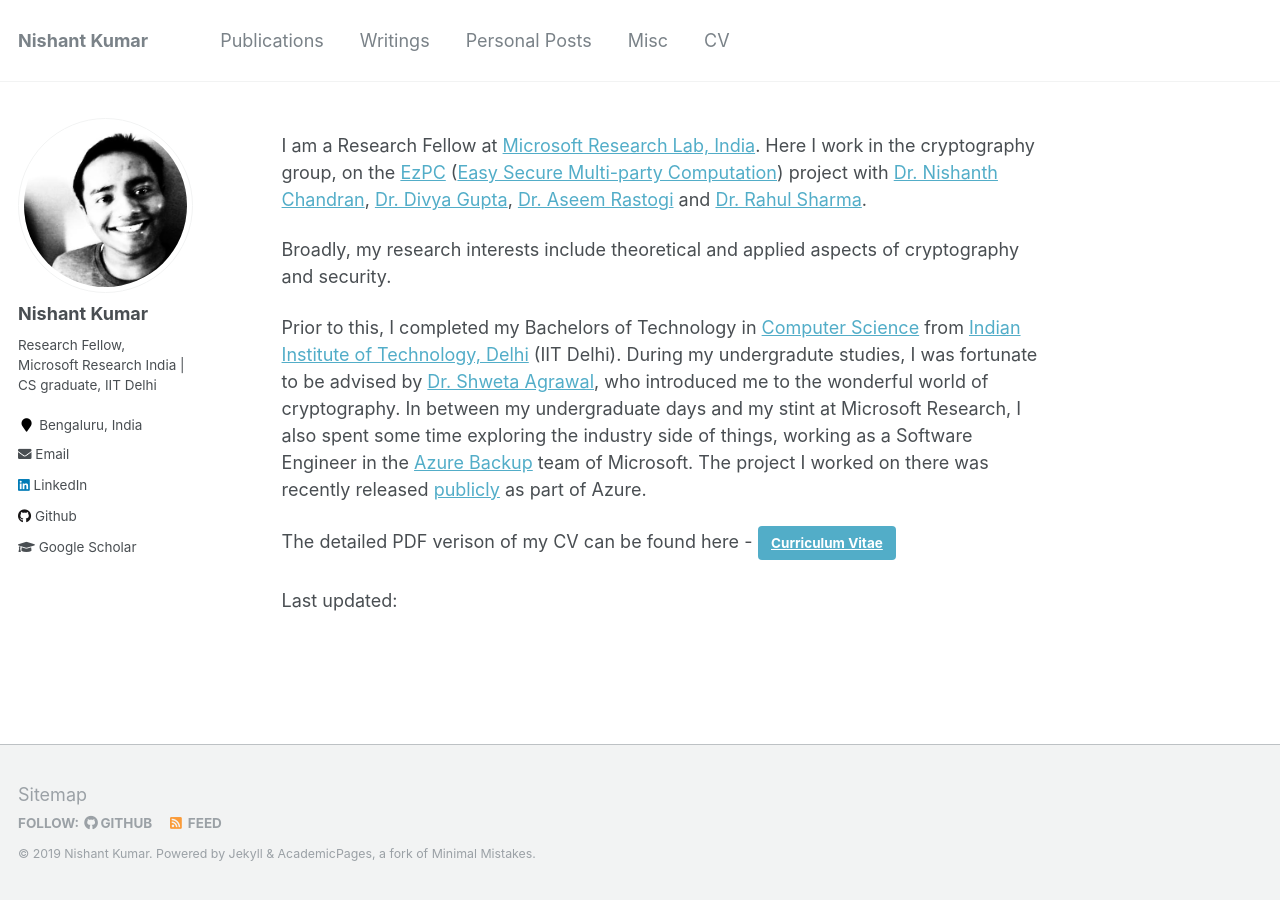
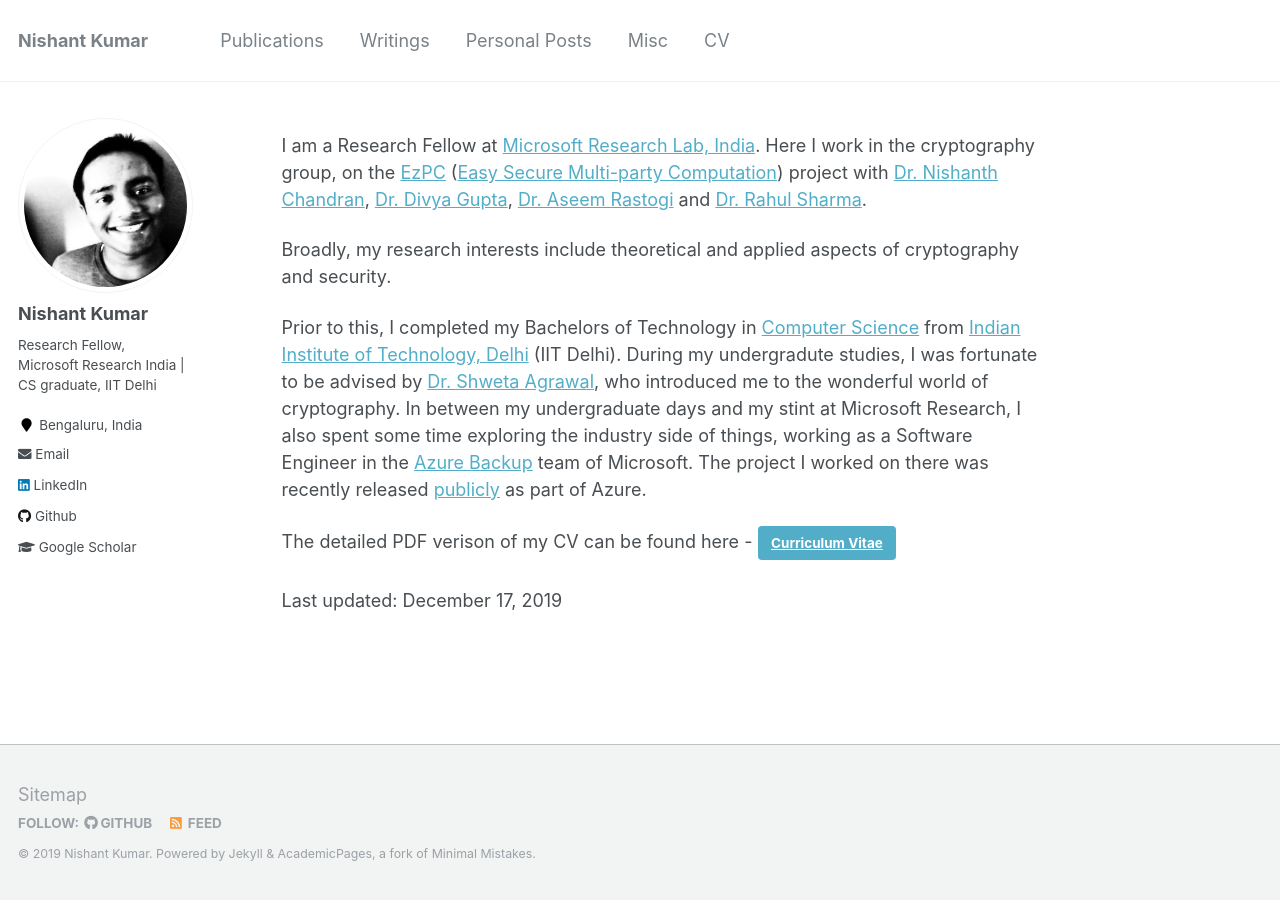
Before and after one commit to nishkum/nishkum.github.io, a Jekyll site: the page built from _pages/about.md, in a window 1280 px wide. Built offline with Jekyll 4.4.1, drawn with Linux system fonts in a browser that asks for light colours.

Commit message:
Removed last-updated liquid gem.

```diff
--- a/Gemfile
+++ b/Gemfile
@@ -25,7 +25,3 @@
   gem 'jekyll-sitemap'
   gem 'hawkins'
 end
-
-group :jekyll_plugins do
-  gem "jekyll-last-modified-at"
-end
--- a/_config.yml
+++ b/_config.yml
@@ -262,7 +262,6 @@
   - jekyll-gist
   - jekyll-feed
   - jekyll-redirect-from
-  - jekyll-last-modified-at
 # mimic GitHub Pages with --safe
 whitelist:
   - jekyll-paginate
--- a/_pages/about.md
+++ b/_pages/about.md
@@ -16,4 +16,4 @@
 
 The detailed PDF verison of my CV can be found here - [__Curriculum Vitae__](\files\Nishant_Academic_CV.pdf){: .btn .btn--info}
 
-Last updated: {{ page.last_modified_at | date: '%A, %d %B, %Y' }}
+Last updated: December 17, 2019
```
